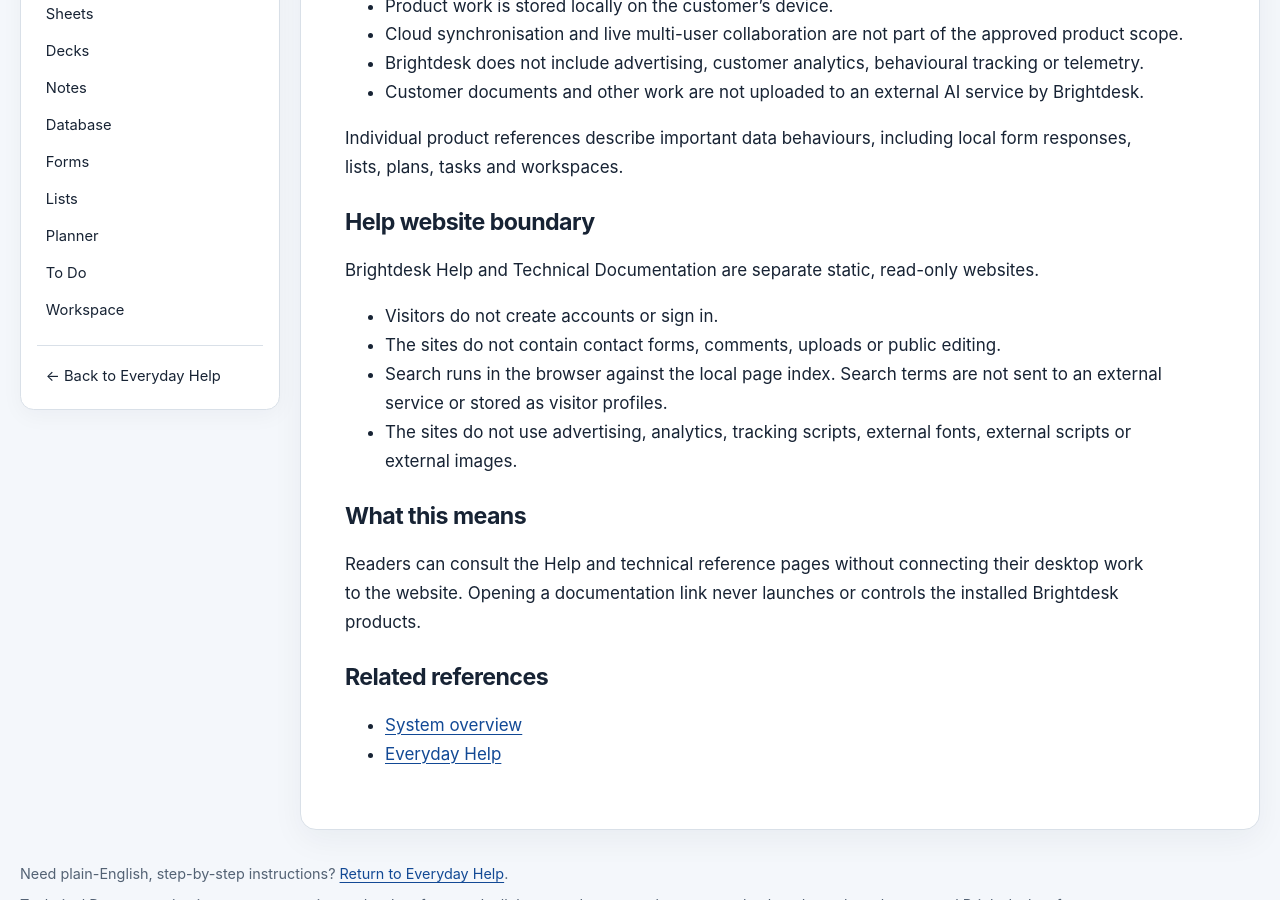
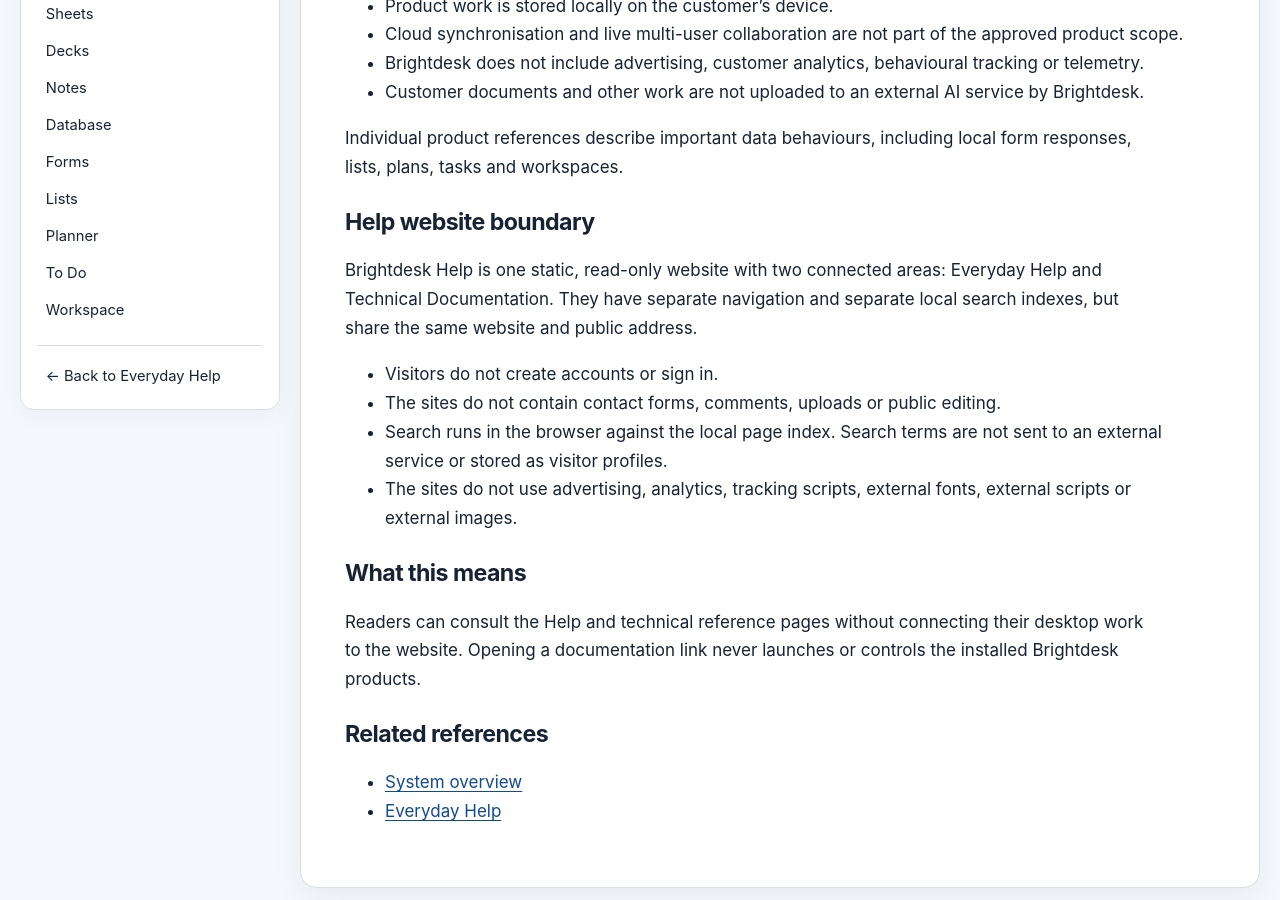
Before and after one commit to conz20/Brightdesk-Wiki, a Jekyll site: the page built from docs/technical/data-and-privacy.md, in a window 1280 px wide and 900 px high, scrolled down 770 px. Built offline with Jekyll 4.4.1, drawn with Linux system fonts in a browser that asks for light colours.

Commit message:
docs: align Help platform, privacy and hosting references

```diff
--- a/docs/technical/data-and-privacy.md
+++ b/docs/technical/data-and-privacy.md
@@ -21,7 +21,7 @@ Individual product references describe important data behaviours, including loca
 
 ## Help website boundary
 
-Brightdesk Help and Technical Documentation are separate static, read-only websites.
+Brightdesk Help is one static, read-only website with two connected areas: Everyday Help and Technical Documentation. They have separate navigation and separate local search indexes, but share the same website and public address.
 
 - Visitors do not create accounts or sign in.
 - The sites do not contain contact forms, comments, uploads or public editing.
```
